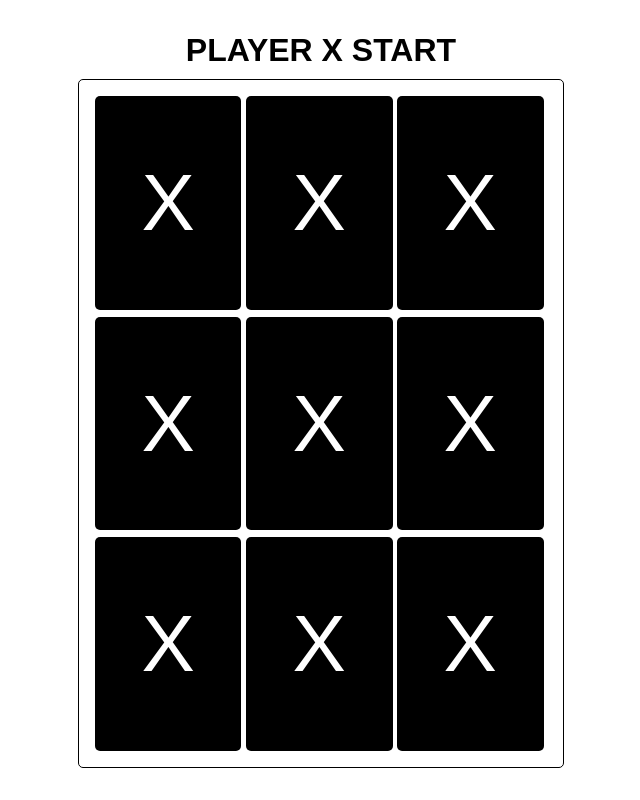
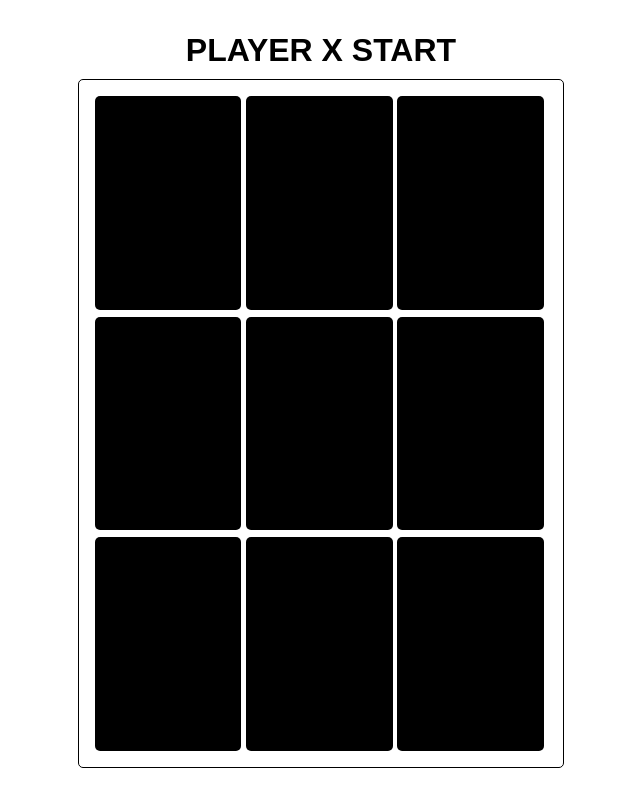
Before and after one commit to FrontManDev/tic-tac-teo, a React (Create React App) app: page / in a window 1280 px wide. Shown: the whole page, without its empty margins (319-959 px from the left). Built offline with nearby package versions, Linux system fonts and the light colour scheme.

Commit message:
build first function of HandleTic-Tac-Teo

```diff
--- a/src/Game/Game.jsx
+++ b/src/Game/Game.jsx
@@ -1,29 +1,34 @@
 import { useState } from "react";
 import styles from "./Came.module.css";
-function Board({ isX, onClik }) {
+function Square({ value, onClick }) {
+    return (
+        <button onClick={onClick}>
+            <span>{value}</span>
+        </button>
+    )
+}
+function Board() {
+    const [isXTurn, SetisXTrun] = useState(true);
+    const [TicTacTeo, SetTicTacTeo] = useState(Array(9).fill(""));
+
+    function HandleTicTacTeo(value) {
+        const Squares = [...TicTacTeo];
+        Squares[value] =
+            isXTurn ? Squares[value] = "X" : Squares[value] = "O"
+        SetTicTacTeo(Squares);
+        SetisXTrun(!isXTurn);
+    }
     return (
         <div className={styles.buttons}>
-            <button onClick={onClik}><span>{isX ? "X" : "O"}</span></button>
-            <button onClick={onClik}><span>{isX ? "X" : "O"}</span></button>
-            <button onClick={onClik}><span>{isX ? "X" : "O"}</span></button>
-            <button onClick={onClik}><span>{isX ? "X" : "O"}</span></button>
-            <button onClick={onClik}><span>{isX ? "X" : "O"}</span></button>
-            <button onClick={onClik}><span>{isX ? "X" : "O"}</span></button>
-            <button onClick={onClik}><span>{isX ? "X" : "O"}</span></button>
-            <button onClick={onClik}><span>{isX ? "X" : "O"}</span></button>
-            <button onClick={onClik}><span>{isX ? "X" : "O"}</span></button>
+            {TicTacTeo.map((value, index) => (<Square value={value} onClick={() => HandleTicTacTeo(index)} />))}
         </div>
     )
 }
 export default function Game() {
-    const [isX, SetisX] = useState(true);
-    function HandelisX() {
-        SetisX(!isX);
-    }
     return (
         <div className={styles.container}>
             <h1>PLAYER X START</h1>
-            <Board isX={isX} onClik={HandelisX} />
+            <Board />
         </div>
     )
 }
```
